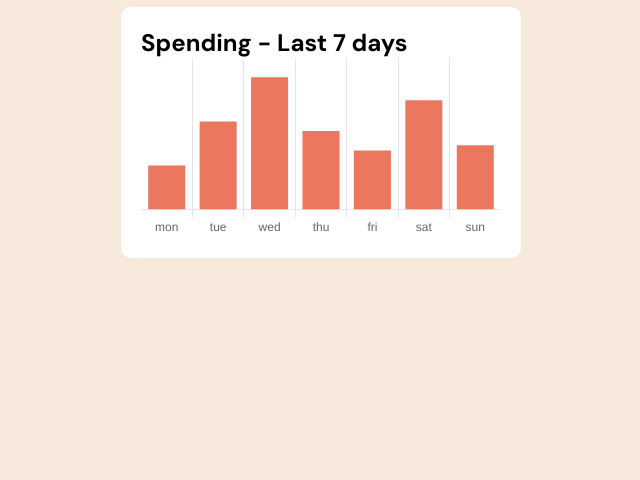
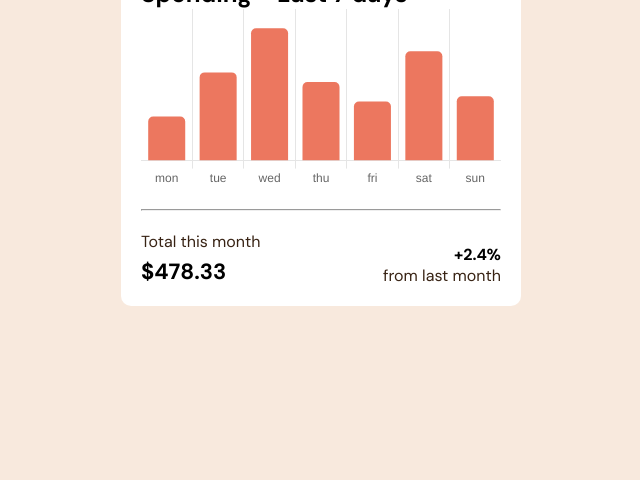
Before and after one commit to yosbergc/json-expenses-chart-component, a plain HTML site: page index.html in a window 1280 px wide. Shown: the part 320-800 px from the top of the page, without its empty margins (319-959 px from the left). Drawn offline with nearby package versions, Linux system fonts and the light colour scheme.

Commit message:
Section added
Total section added, percentage added

```diff
--- a/chart.js
+++ b/chart.js
@@ -9,11 +9,11 @@ async function obtenerDatos() {
     new Chart(ctx, {
         type: 'bar',
         data: {
-            label: 'xd',
             labels: labels,
             datasets: [{
             data: amounts,
             backgroundColor: 'hsl(10, 79%, 65%)',
+            borderRadius: 5,
             }]
         },
         options: {
@@ -21,7 +21,7 @@ async function obtenerDatos() {
             scales: {
             y: {
                 beginAtZero: true,
-                display: false
+                display: false,
             },
             x: {
                 grid: {
--- a/index.html
+++ b/index.html
@@ -24,6 +24,17 @@
     <div class="chart">
       <canvas id="myChart"></canvas>
     </div>
+    <hr class="line">
+    <div class="bottom">
+      <div class="totalMonth">
+        <p>Total this month</p>
+        <span class="balanceMonth">$478.33</span>
+      </div>
+      <div class="percentage">
+        <p>+2.4%</p>
+        <p>from last month</p>
+      </div>
+    </div>
   </section>
 </main>
 <script src="chart.js"></script>
--- a/style.css
+++ b/style.css
@@ -41,3 +41,30 @@ main {
     width: 100%;
     max-width: 400px;
 }
+.line {
+    height: 2px;
+    width: 100%;
+    color: hsl(27, 66%, 92%);
+    margin: 20px 0px;
+}
+.bottom {
+    display: flex;
+    justify-content: space-between;
+    align-items: end;
+}
+.totalMonth p {
+    margin-bottom: 5px;
+    color: hsl(25, 47%, 15%);
+}
+.totalMonth .balanceMonth {
+    font-weight: 700;
+    font-size: 22px;
+}
+.percentage p {
+    text-align: right;
+    font-weight: 700;
+}
+.percentage p:last-child {
+    font-weight: 400;
+    color: hsl(25, 47%, 15%);
+}
```
